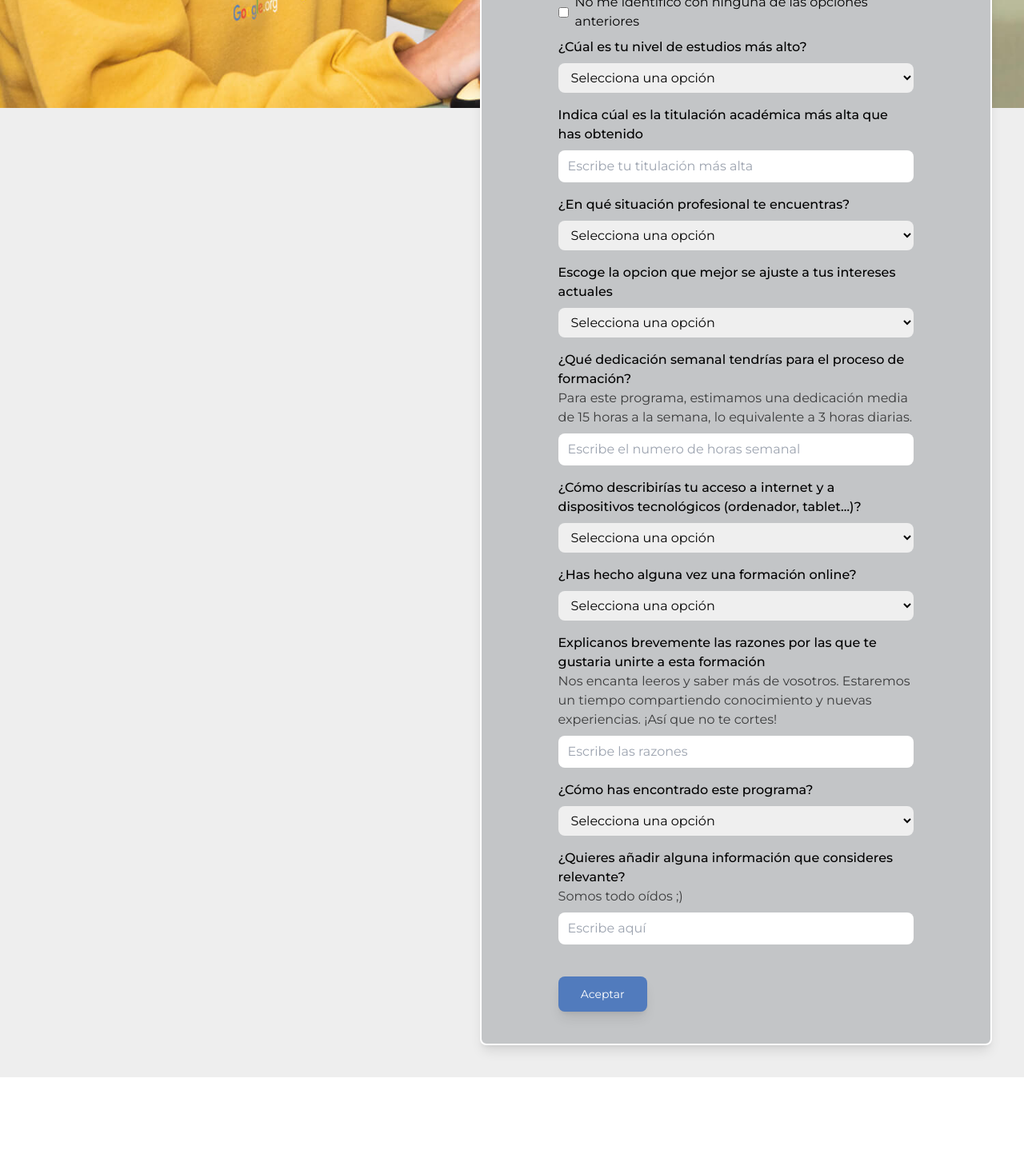
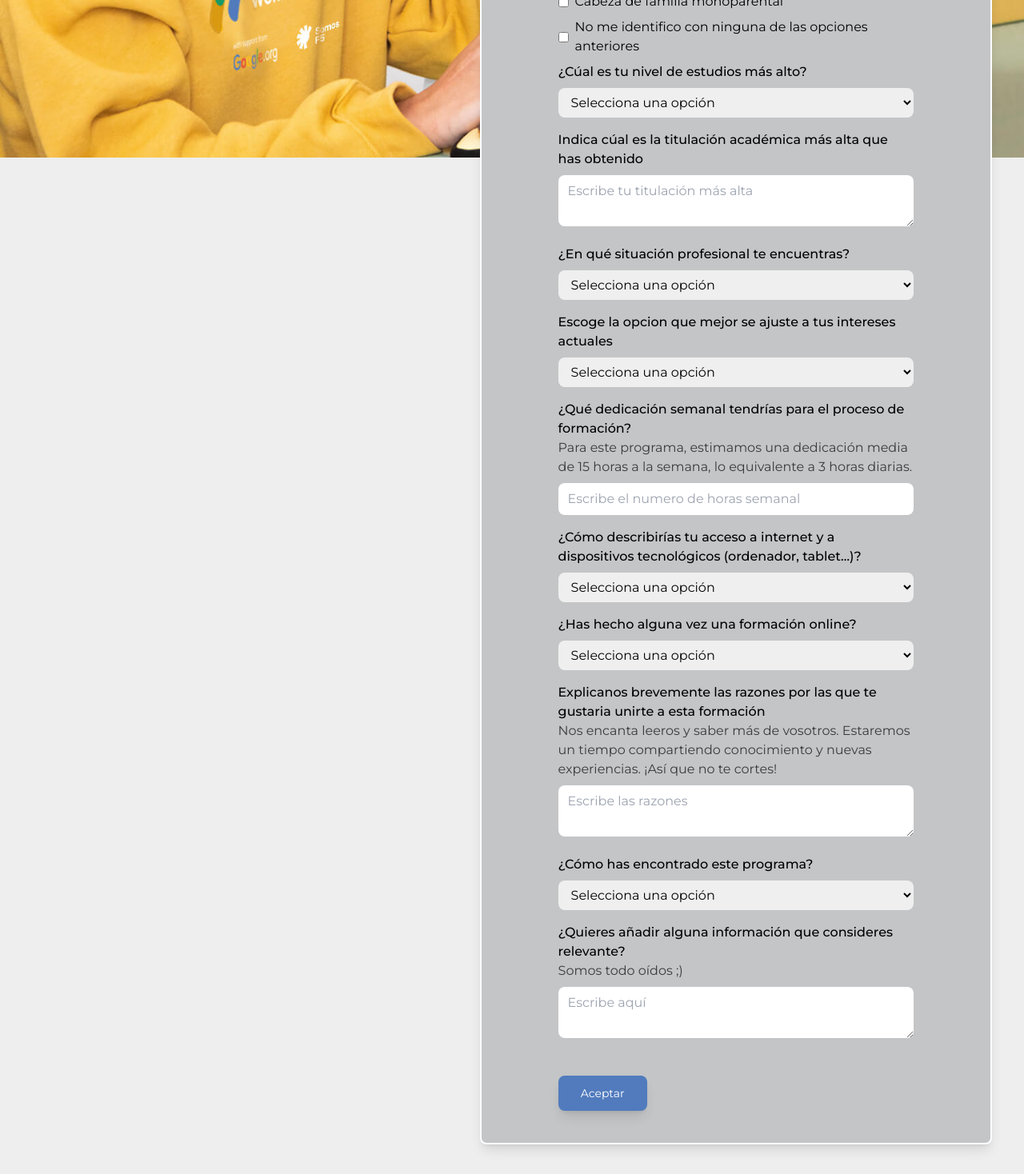
Before and after one commit to WIT-APP/wit-frontend, a React (Vite) app: page / in a window 1280 px wide. Shown: the part 2000-3468 px from the top of the page at 80% size. Before the commit the page ends 3347 px from the top, so only its background shows below. Built offline with nearby package versions, Linux system fonts and the light colour scheme.

Commit message:
changing longer text to texarea

```diff
--- a/src/components/Form.tsx
+++ b/src/components/Form.tsx
@@ -7,6 +7,7 @@ import { DocumentoIdentidad } from "../ui/DocumentoIdentidad";
 import { InputCheckbox } from "../ui/InputCheckbox";
 import InputSelectCountry from "../ui/InputSelectCountry";
 import { CreateApplicant } from "../interfaces/applicant.interface";
+import InputTextarea from "../ui/InputTextarea";
 
 const Form = () => {
   const colectivosOptions = [
@@ -44,6 +45,14 @@ const Form = () => {
   ];
 
   const handleChange = (e: ChangeEvent<HTMLInputElement>) => {
+    const { name, value } = e.target;
+    setApplicant((prevApplicant) => ({
+      ...prevApplicant,
+      [name]: value,
+    }));
+  };
+
+  const handleChangeTextarea = (e: ChangeEvent<HTMLTextAreaElement>) => {
     const { name, value } = e.target;
     setApplicant((prevApplicant) => ({
       ...prevApplicant,
@@ -204,13 +213,12 @@ const Form = () => {
               expandText=""
               onChange={handleChange}
             />
-            <InputText
-              type="text"
+            <InputTextarea
               id="direccion"
               placeholder="Calle, Nº, Piso"
               children="¿Cuál es tu dirección de residencia? "
               expandText="Esta formación está abierta a todas/os independientemente del lugar de nacimiento o nacionalidad. Sin embargo, es necesario que acredites el lugar en el que resides habitualmente en España"
-              onChange={handleChange}
+              onChange={handleChangeTextarea}
             />
             <InputText
               type="text"
@@ -290,13 +298,12 @@ const Form = () => {
               ]}
               onChange={handleSelectChange}
             />
-            <InputText
-              type="text"
+            <InputTextarea
               id="estudio_mas_alto"
               placeholder="Escribe tu titulación más alta"
               children="Indica cúal es la titulación académica más alta que has obtenido"
               expandText=""
-              onChange={handleChange}
+              onChange={handleChangeTextarea}
             />
             <InputSelect
               id="situacion_profesional"
@@ -406,13 +413,12 @@ const Form = () => {
               ]}
               onChange={handleSelectBooleanChange}
             />
-            <InputText
-              type="text"
+            <InputTextarea
               id="razones_para_unir"
               placeholder="Escribe las razones"
               children="Explicanos brevemente las razones por las que te gustaria unirte a esta formación"
               expandText="Nos encanta leeros y saber más de vosotros. Estaremos un tiempo compartiendo conocimiento y nuevas experiencias. ¡Así que no te cortes!"
-              onChange={handleChange}
+              onChange={handleChangeTextarea}
             />
             <InputSelect
               id="encontrar_programa"
@@ -432,13 +438,12 @@ const Form = () => {
               ]}
               onChange={handleSelectChange}
             />
-            <InputText
-              type="text"
+            <InputTextarea
               id="mas_informacion"
               placeholder="Escribe aquí"
               children="¿Quieres añadir alguna información que consideres relevante?"
               expandText="Somos todo oídos ;) "
-              onChange={handleChange}
+              onChange={handleChangeTextarea}
             />
             <button
               type="submit"
--- a/src/ui/InputSelect.tsx
+++ b/src/ui/InputSelect.tsx
@@ -6,18 +6,11 @@ interface Option {
 interface InputSelectProps {
   id: string;
   label: string;
-  // value: string;
   options: Option[];
   onChange: (event: ChangeEvent<HTMLSelectElement>) => void;
 }
 
-function InputSelect({
-  id,
-  label,
-  // value,
-  options,
-  onChange,
-}: InputSelectProps) {
+function InputSelect({ id, label, options, onChange }: InputSelectProps) {
   return (
     <div className="mb-4 ">
       <label htmlFor={id} className="block font-medium text-gray-700 mb-2">
@@ -26,7 +19,6 @@ function InputSelect({
       <select
         id={id}
         name={id}
-        // value={value}
         onChange={onChange}
         className="font-normal w-full px-3 py-2 rounded-radius-050 text-justify"
       >
--- a/src/ui/InputText.tsx
+++ b/src/ui/InputText.tsx
@@ -33,7 +33,7 @@ const InputText = ({
           value={value}
           onChange={onChange}
           placeholder={placeholder}
-          className="mt-2 form-input font-normal w-full px-3 py-2 rounded-radius-050"
+          className="mt-2 form-input font-normal w-full px-3 py-2 rounded-radius-050 overflow-x-auto"
         />
       </label>
     </div>
--- /dev/null
+++ b/src/ui/InputTextarea.tsx
@@ -0,0 +1,40 @@
+import { ChangeEventHandler } from "react";
+
+interface inputTextProps {
+  id: string;
+  placeholder?: string;
+  children: React.ReactNode;
+  value?: string;
+  expandText: string;
+  onChange?: ChangeEventHandler<HTMLTextAreaElement>;
+}
+
+const InputTextarea = ({
+  id,
+  placeholder,
+  children,
+  value,
+  expandText,
+  onChange,
+}: inputTextProps) => {
+  return (
+    <div className="mb-4 ">
+      <label htmlFor={id} className="block text-gray-700 mb-2 font-medium ">
+        {children} <br />
+        <span className="opacity-70 font-normal text-justify">
+          {expandText}
+        </span>
+        <textarea
+          id={id}
+          name={id}
+          value={value}
+          onChange={onChange}
+          placeholder={placeholder}
+          className="mt-2 form-input font-normal w-full px-3 py-2 rounded-radius-050 overflow-x-auto"
+        ></textarea>
+      </label>
+    </div>
+  );
+};
+
+export default InputTextarea;
```
